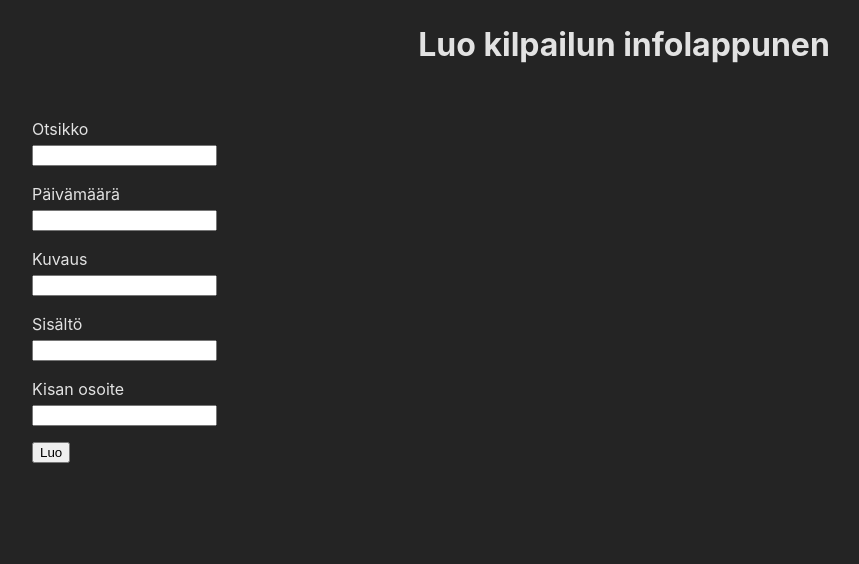
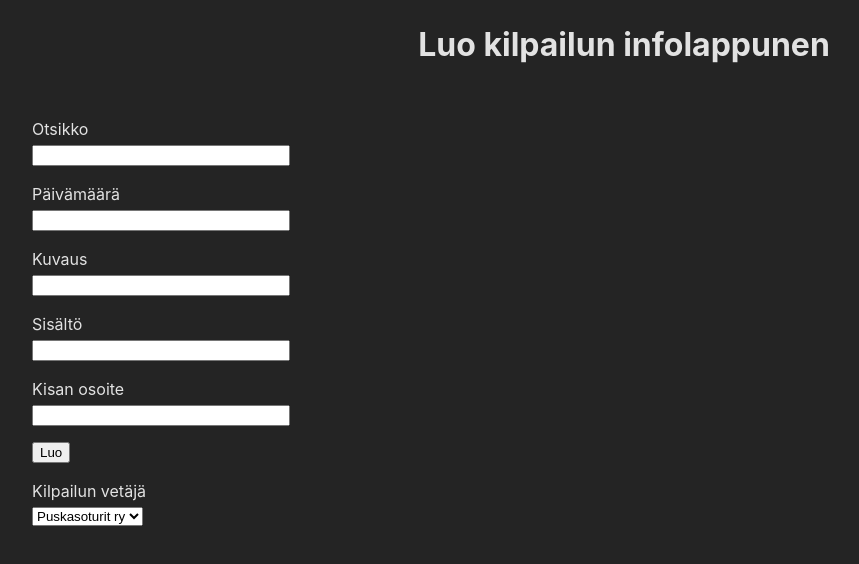
Before and after one commit to janimattiellonen/competition-info-generator, a React (Vite) app: page /create in a window 1280 px wide. Shown: the top 564 px of the page, without its empty margins (16-875 px from the left). Built offline with nearby package versions, Linux system fonts and the light colour scheme; what @react-pdf/renderer would draw is missing.

Commit message:
Added possibility to select competition host

```diff
--- /dev/null
+++ b/src/utils/competition-host.ts
@@ -0,0 +1,28 @@
+
+import PSLogo from '../assets/puskasoturit-logo2.png';
+import FribaKisatLogo from '../assets/Fribakisat.png';
+
+type CompetitionHostConfigType = {
+  key: string;
+  name: string;
+  image: string;
+  url: string
+}
+export function getCompetitionHostConfig(competitionHostKey: string): CompetitionHostConfigType {
+  if (competitionHostKey === 'fribakisat') {
+    return {
+      key: 'fribakisat',
+      name: 'Fribakisat.fi',
+      image: FribaKisatLogo,
+      url: 'https://www.fribakisat.fi/'
+    }
+  }
+
+  return {
+    key: 'puskasoturit',
+    name: 'Puskasoturit ry',
+    image: PSLogo,
+    url: 'https://puskasoturit.com/'
+  }
+
+}
--- a/src/views/CreateCompetitionInfo.tsx
+++ b/src/views/CreateCompetitionInfo.tsx
@@ -10,6 +10,10 @@ const Row = styled.div`
     flex-direction: column;
     align-items: flex-start;
     gap: 0.25rem;
+
+    input {
+        width: 250px
+    }
 `;
 
 const Div = styled.div`
@@ -18,8 +22,8 @@ const Div = styled.div`
     flex-direction: column;
     margin: 3rem;
     gap: 1rem;
+`;
 
-`;
 export function CreateCompetitionInfo() {
   const [title, setTitle] = useState<string>('');
   const [date, setDate] = useState<string>('');
@@ -27,6 +31,7 @@ export function CreateCompetitionInfo() {
   const [url, setUrl] = useState<string>('');
   const [content, setContent] = useState<string>('');
   const [qrCode, setQrCode] = useState<string>('');
+  const [competitionHost, setCompetitionHost] = useState<string>('puskasoturit');
 
   const generateQR = async (text: string) => {
     try {
@@ -41,8 +46,6 @@ export function CreateCompetitionInfo() {
   return (
     <div>
       <h1>Luo kilpailun infolappunen</h1>
-
-
       <Div>
         <Row>
           <label htmlFor="title">Otsikko</label>
@@ -71,9 +74,18 @@ export function CreateCompetitionInfo() {
         <Row>
           <button onClick={() => generateQR(url)}>Luo</button>
         </Row>
+
+        <Row>
+          <label htmlFor="">Kilpailun vetäjä</label>
+          <select name="competitionHost" onChange={(e) => setCompetitionHost(e.target.value)}>
+            <option value="puskasoturit" selected={competitionHost === 'puskasoturit'}>Puskasoturit ry</option>
+            <option value="fribakisat" selected={competitionHost === 'fribakisat'}>Fribakisat.fi</option>
+          </select>
+        </Row>
       </Div>
 
-      {qrCode && <Preview title={title} date={date} description={urlDescription} url={url} content={content} qrCode={qrCode}/>}
+      {qrCode &&
+          <Preview title={title} date={date} description={urlDescription} url={url} content={content} qrCode={qrCode} competitionHost={competitionHost}/>}
     </div>
   );
 }
--- a/src/views/Preview.tsx
+++ b/src/views/Preview.tsx
@@ -1,6 +1,8 @@
 import { Page, Text, Document, StyleSheet, PDFViewer,Image } from '@react-pdf/renderer';
 
-import PSLogo from '../assets/puskasoturit-logo2.png';
+// import PSLogo from '../assets/puskasoturit-logo2.png';
+
+import {getCompetitionHostConfig} from "../utils/competition-host.ts";
 
 const styles = StyleSheet.create({
   logoLeft: {
@@ -65,24 +67,27 @@ type PreviewProps = {
   qrCode: string;
   url: string;
   content: string;
+  competitionHost: string
 }
-export function Preview({title, date, qrCode, description, url, content}: PreviewProps) {
+export function Preview({title, date, qrCode, description, url, content, competitionHost}: PreviewProps) {
+
+  const competitionHostConfig = getCompetitionHostConfig(competitionHost);
 
 
   return (
     <PDFViewer style={{width: '100%', height: '1500px'}}>
     <Document>
       <Page size="A4" style={styles.page} >
-        <Image style={styles.logoLeft} src={PSLogo}/>
-        <Image style={styles.logoRight} src={PSLogo}/>
+        <Image style={styles.logoLeft} src={competitionHostConfig.image}/>
+        <Image style={styles.logoRight} src={competitionHostConfig.image}/>
         <Text style={styles.title}>{title}</Text>
         <Text style={styles.subtitle}>{date}</Text>
         <Text style={styles.urlDescription}>{description}</Text>
         <Text style={styles.mainUrl}>{url}</Text>
         <Text style={styles.content}>{content}</Text>
 
-        <Text style={{marginTop: 20}}>Terveisin</Text>
-        <Text>Puskasoturit ry (<Text style={styles.minorUrl}>www.puskasoturit.com</Text>)</Text>
+        <Text style={{marginTop: 20, marginBottom: 5}}>Terveisin</Text>
+        <Text>{competitionHostConfig.name} (<Text style={styles.minorUrl}>{competitionHostConfig.url}</Text>)</Text>
         <Image src={qrCode} style={styles.image}/>
         <Text style={{textAlign: 'center'}}>(<Text style={styles.minorUrl}>{url}</Text>)</Text>
       </Page>
```
Also changed, not shown: src/assets/Fribakisat.png (added).
